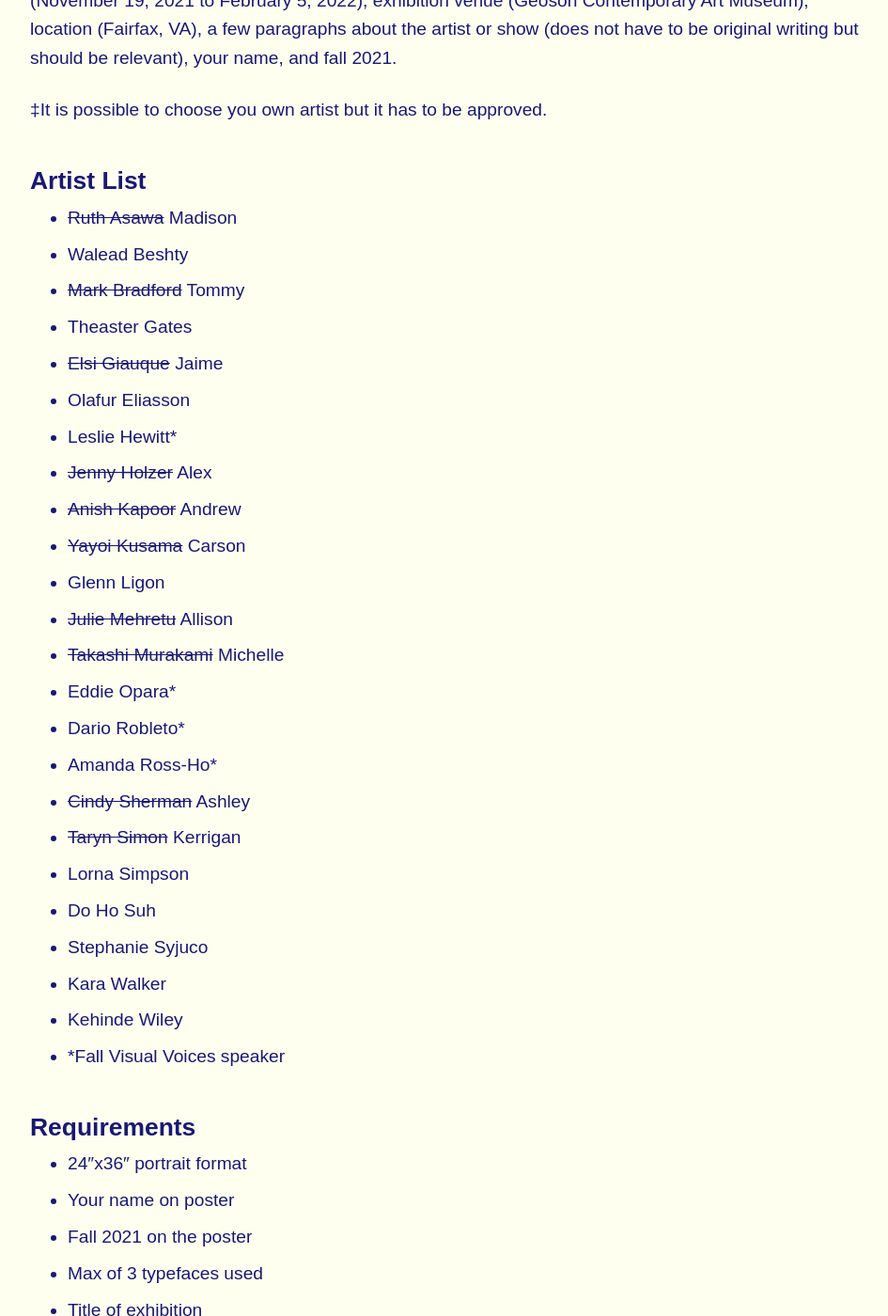
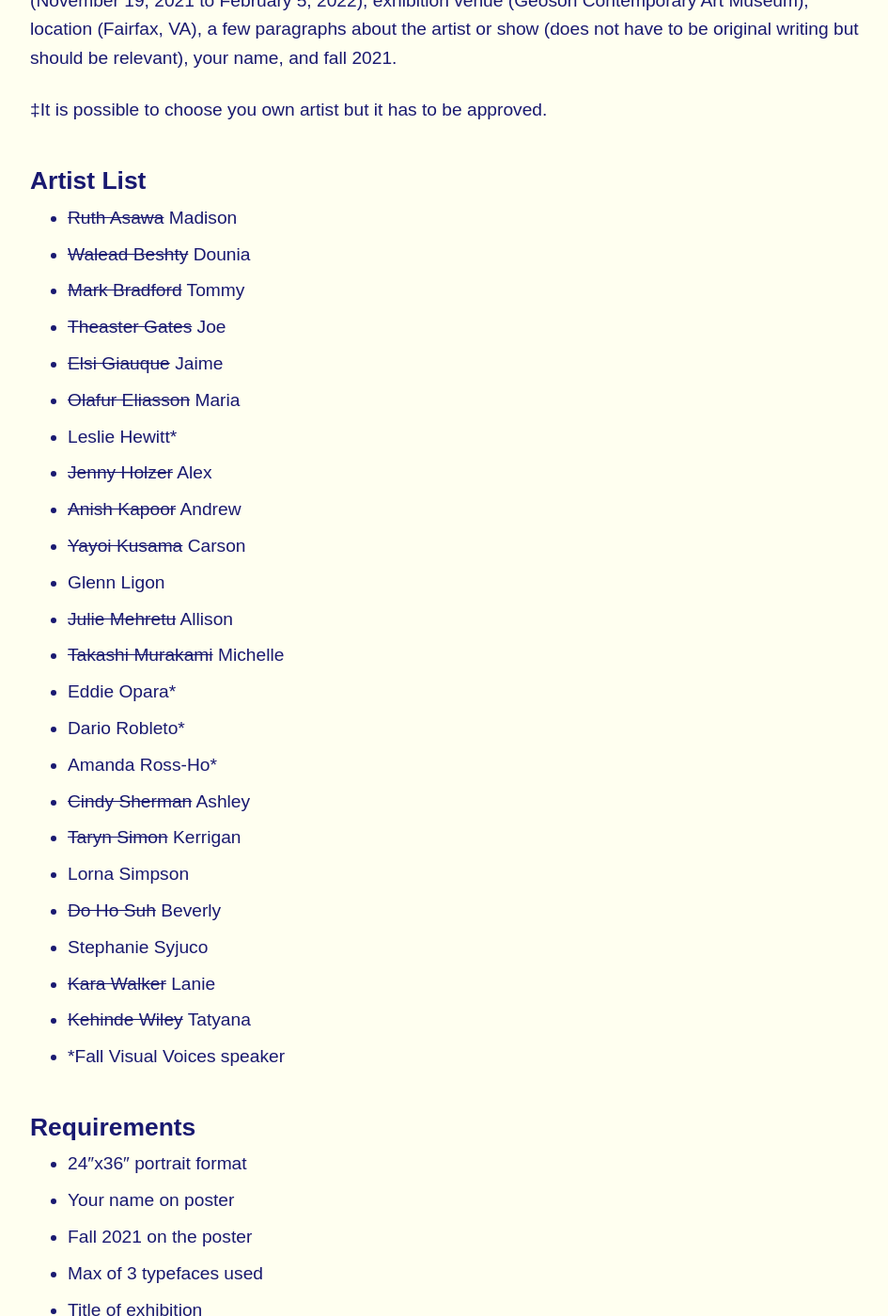
Before and after one commit to gmu-gd/poster21-fall, a Jekyll site: the page built from _posts/2021-10-14-p3.md, in a window 1280 px wide and 1400 px high, scrolled down 613 px. Shown: the whole window at 94% size, without its empty margins (0-945 px from the left). Built offline with Jekyll 4.4.1, drawn with Linux system fonts in a browser that asks for light colours; some web fonts are replaced.

Commit message:
Update 2021-10-14-p3.md

```diff
--- a/_posts/2021-10-14-p3.md
+++ b/_posts/2021-10-14-p3.md
@@ -18,11 +18,11 @@
 
 ### Artist List
 * ~~Ruth Asawa~~ Madison
-* Walead Beshty
+* ~~Walead Beshty~~ Dounia
 * ~~Mark Bradford~~ Tommy
-* Theaster Gates
+* ~~Theaster Gates~~ Joe
 * ~~Elsi Giauque~~ Jaime
-* Olafur Eliasson
+* ~~Olafur Eliasson~~ Maria
 * Leslie Hewitt*
 * ~~Jenny Holzer~~ Alex
 * ~~Anish Kapoor~~ Andrew
@@ -36,10 +36,10 @@
 * ~~Cindy Sherman~~ Ashley
 * ~~Taryn Simon~~ Kerrigan
 * Lorna Simpson
-* Do Ho Suh
+* ~~Do Ho Suh~~ Beverly
 * Stephanie Syjuco
-* Kara Walker
-* Kehinde Wiley
+* ~~Kara Walker~~ Lanie
+* ~~Kehinde Wiley~~ Tatyana
 * *Fall Visual Voices speaker
 
 ### Requirements
```
